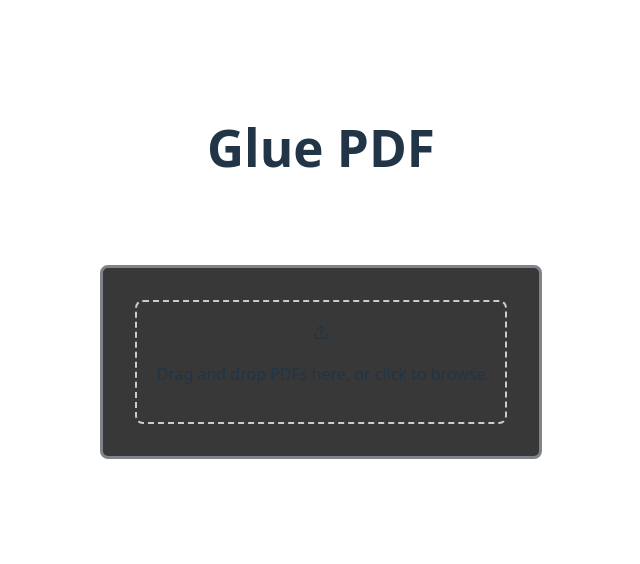
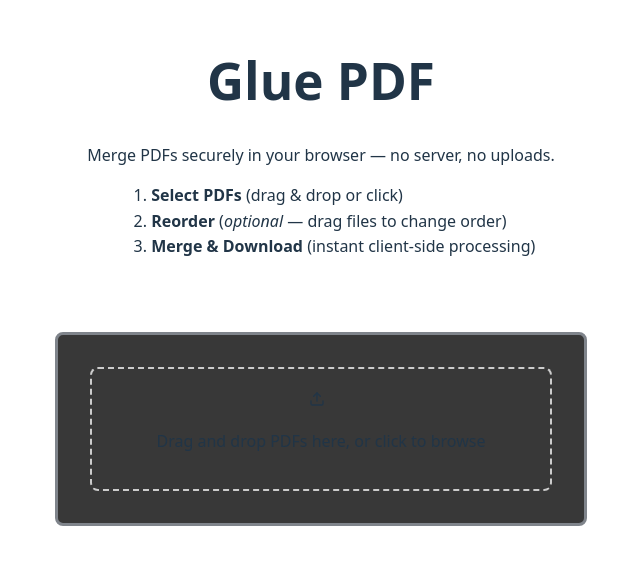
Before and after one commit to Megane1c/GluePDF-web, a React (Vite) app: page / in a window 1280 px wide. Shown: the part 132-696 px from the top of the page, without its empty margins (319-959 px from the left). Built offline with nearby package versions, Linux system fonts and the light colour scheme.

Commit message:
fix: button logic, icon alignment, add minimal instructions

```diff
--- a/src/components/PDFMerger.tsx
+++ b/src/components/PDFMerger.tsx
@@ -136,13 +136,23 @@ const PDFMerger = () => {
                     <div className="header-section">
                         <div className="header-content">
                             <h1 className="title">Glue PDF</h1>
-                            {files.length > 0 && !loading && (
+                            <p>Merge PDFs securely in your browser — no server, no uploads.</p>
+                            {files.length === 0 && (
+                                <div className="merger-steps">
+                                    <ol>
+                                        <li><strong>Select PDFs</strong> (drag & drop or click)</li>
+                                        <li><strong>Reorder</strong> (<i>optional</i> — drag files to change order)</li>
+                                        <li><strong>Merge & Download</strong> (instant client-side processing)</li>
+                                    </ol>
+                                </div>
+                            )}
+                            {files.length > 0 && (
                                 <button
                                     onClick={handleClearAll}
-                                    disabled={fileProcessing}
+                                    disabled={files.length < 2 || fileProcessing || loading}
                                     className="clear-button"
                                 >
-                                    <FiTrash2 className="remove-button" />
+                                    <FiTrash2 className="remove-all-button" />
                                     Clear All
                                 </button>
                             )}
@@ -186,7 +196,7 @@ const PDFMerger = () => {
                                     </div>
                                 ) : (
                                     <div className="dropzone-empty">
-                                        <FiUpload className="upload-icon" />
+                                        <FiUpload className="upload-icon-small" />
                                         <p className="upload-text">Drag and drop PDFs here, or click to browse</p>
                                     </div>
                                 )}
@@ -196,7 +206,7 @@ const PDFMerger = () => {
 
                     {files.length > 0 && (
                         <div className="action-section">
-                            <div className="action-buttons">
+                            <div className="merge-download">
                                 <button
                                     onClick={handleMergeAndDownload}
                                     disabled={files.length < 2 || loading || fileProcessing}
--- a/src/index.css
+++ b/src/index.css
@@ -150,7 +150,7 @@ button:focus-visible {
   padding-right: 1rem;
 }
 
-.remove-button {
+.remove-button, .remove-all-button {
   background: none;
   color: #ff6b6b;
   border: none;
@@ -272,9 +272,25 @@ button:focus-visible {
   cursor: not-allowed;
 }
 
-.upload-icon-small {
+button:disabled .remove-all-button {
+  opacity: 0.7;
+}
+
+.upload-icon-small, .button-icon {
   margin-right: 8px;
-  vertical-align: middle;
+}
+
+.clear-button {
+  display: inline-flex;
+  align-items: center;
+  justify-content: center;
+  gap: 0.5rem;
+}
+
+.merger-steps {
+  padding-left: 1.5rem;
+  line-height: 1.6;
+  text-align: left;
 }
 
 @keyframes spin {
```
